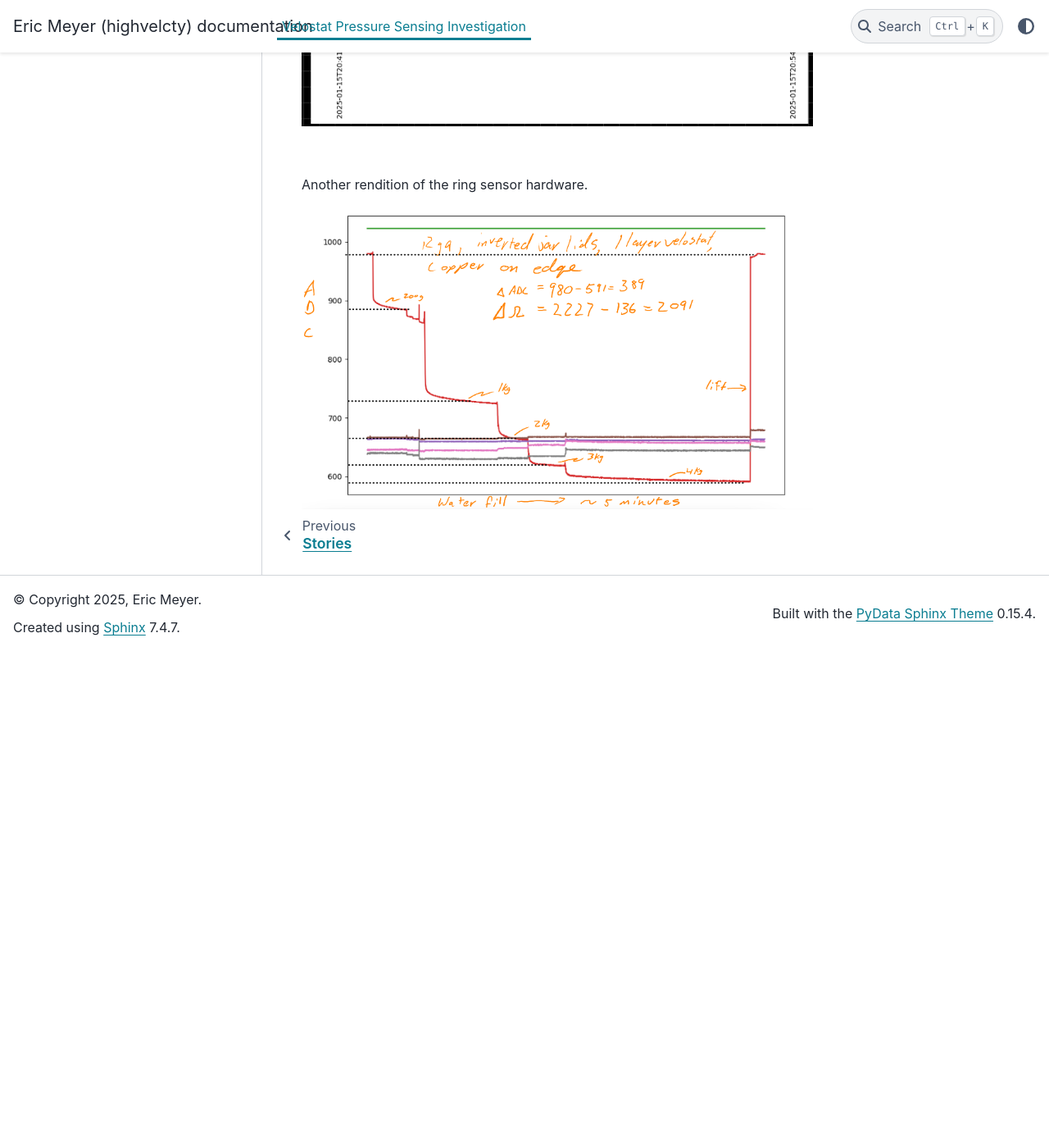
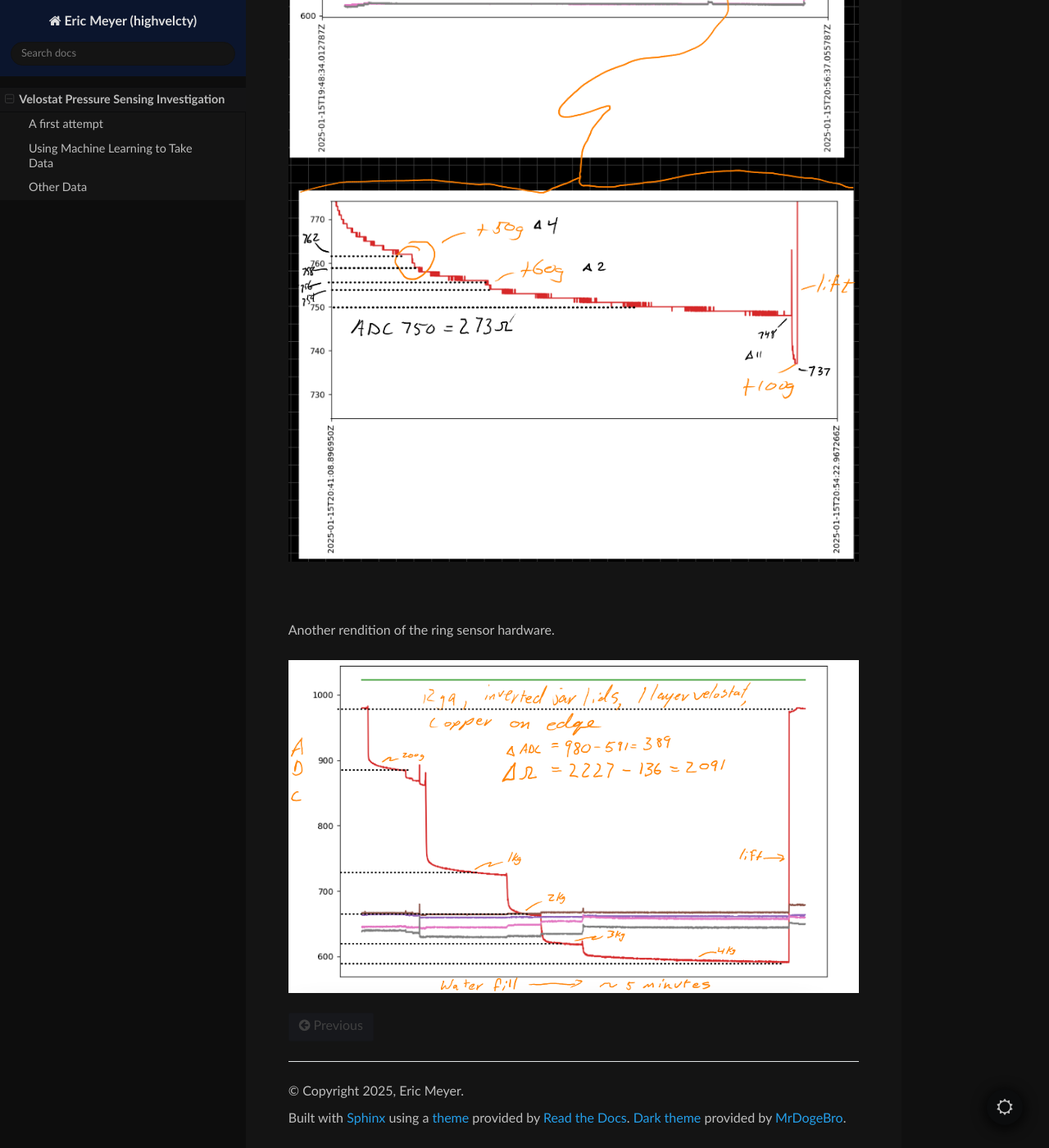
Before and after one commit to highvelcty/growbies, a Sphinx documentation site: the page built from docs/source/velostat.rst, in a window 1280 px wide and 1400 px high, scrolled down 7452 px. Shown: the whole window at 82% size. Built offline with Sphinx 7.4.7 and the Read the Docs theme 3.1.0, drawn with Linux system fonts in a browser that asks for light colours; before the commit the page ends 8247 px from its top, so only the background shows below that; some of the changed text lies outside the part shown.

Commit message:
Switch themes and doc warning cleanup.]

```diff
--- a/docs/source/conf.py
+++ b/docs/source/conf.py
@@ -21,5 +21,8 @@
 # -- Options for HTML output -------------------------------------------------
 # https://www.sphinx-doc.org/en/master/usage/configuration.html#options-for-html-output
 
-html_theme = 'pydata_sphinx_theme'
-# html_static_path = ['_static']
+html_theme = 'sphinx_rtd_theme'
+extensions = ['sphinx_rtd_dark_mode']
+default_dark_mode = True
+
+html_static_path = ['_static']
--- a/docs/source/velostat.rst
+++ b/docs/source/velostat.rst
@@ -98,6 +98,7 @@
 .. image:: binary/ring_sensor_sweep.png
 
 |
+
 Another rendition of the ring sensor hardware.
 
 .. image:: binary/ring_sensor_sweep_2.png
--- a/setup.cfg
+++ b/setup.cfg
@@ -31,8 +31,9 @@
     wheel
 
 DOCS =
-    groundwork-sphinx-theme
     sphinx
+    sphinx-rtd-theme
+    sphinx-rtd-dark-mode
 
 GUI =
     matplotlib
```
